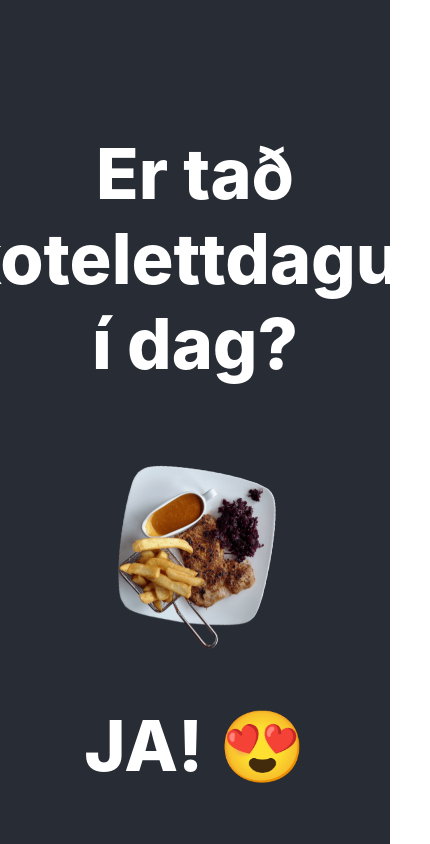
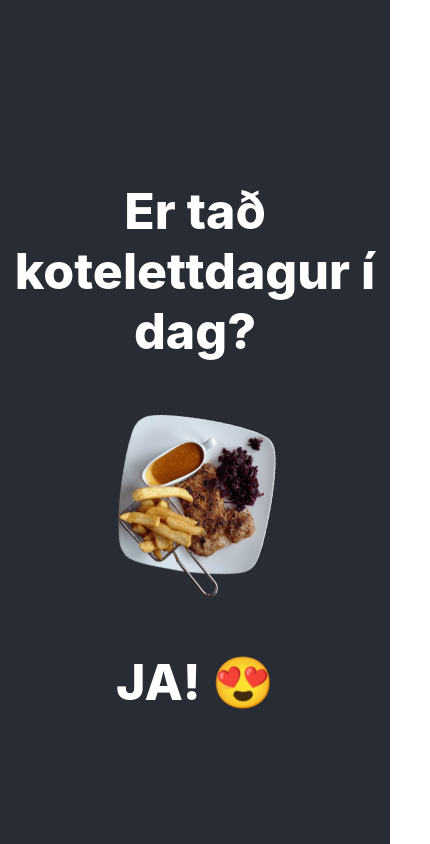
Before and after one commit to torkildjurhuus/porkchop, a React (Create React App) app: page / in a window 390 px wide. Shown: the whole page, 430 px wide, since content can reach past the window. Built offline with nearby package versions, Linux system fonts and the light colour scheme.

Commit message:
media query for text size

```diff
--- a/src/App.css
+++ b/src/App.css
@@ -7,10 +7,13 @@
   pointer-events: none;
 }
 
-.Header-title {
-  font-size: 70px;
-  font-weight: 800;
+@media only screen and (max-width: 600px) {
+  .Header-title {
+    font-size: 50px;
+    font-weight: 800;
+  }
 }
+
 @media (prefers-reduced-motion: no-preference) {
   .App-logo {
     animation: App-logo-spin infinite 20s linear;
```
